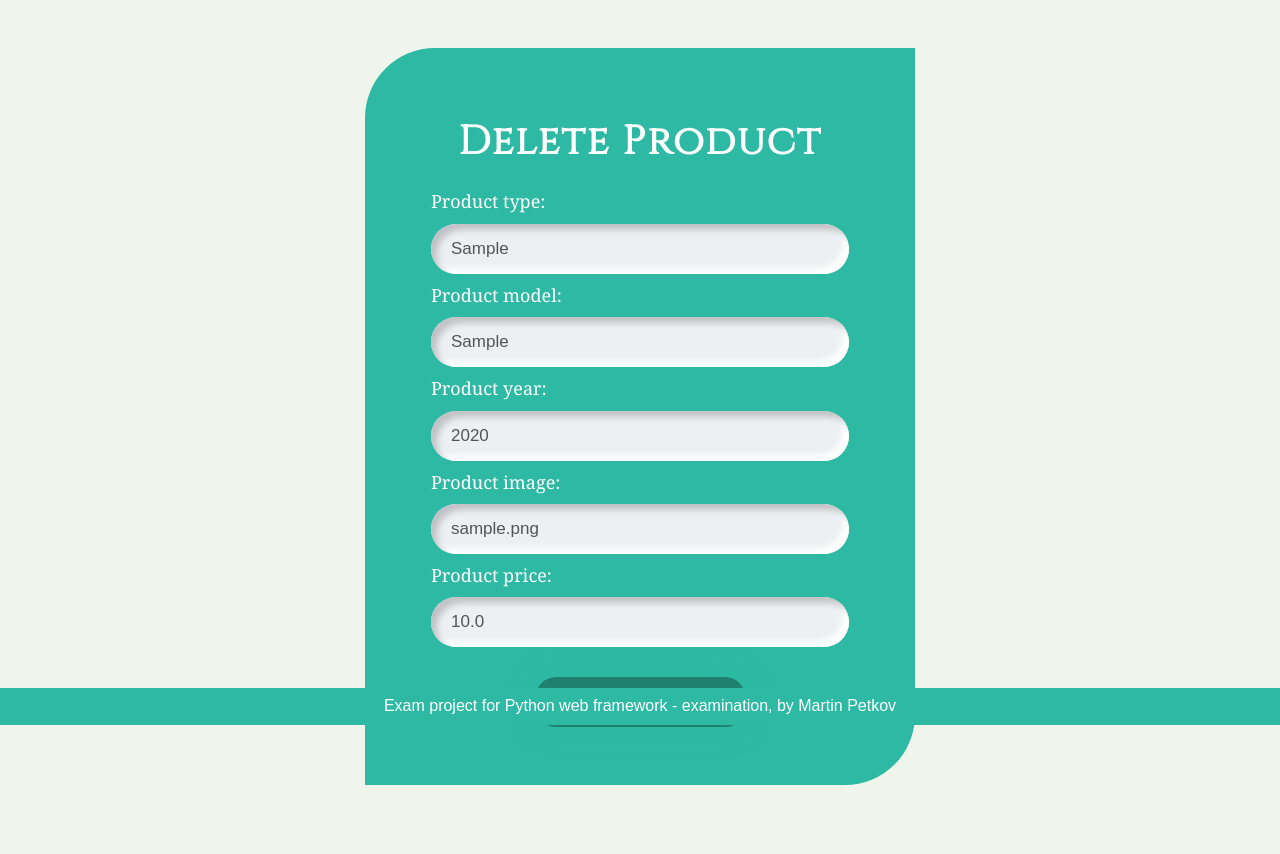
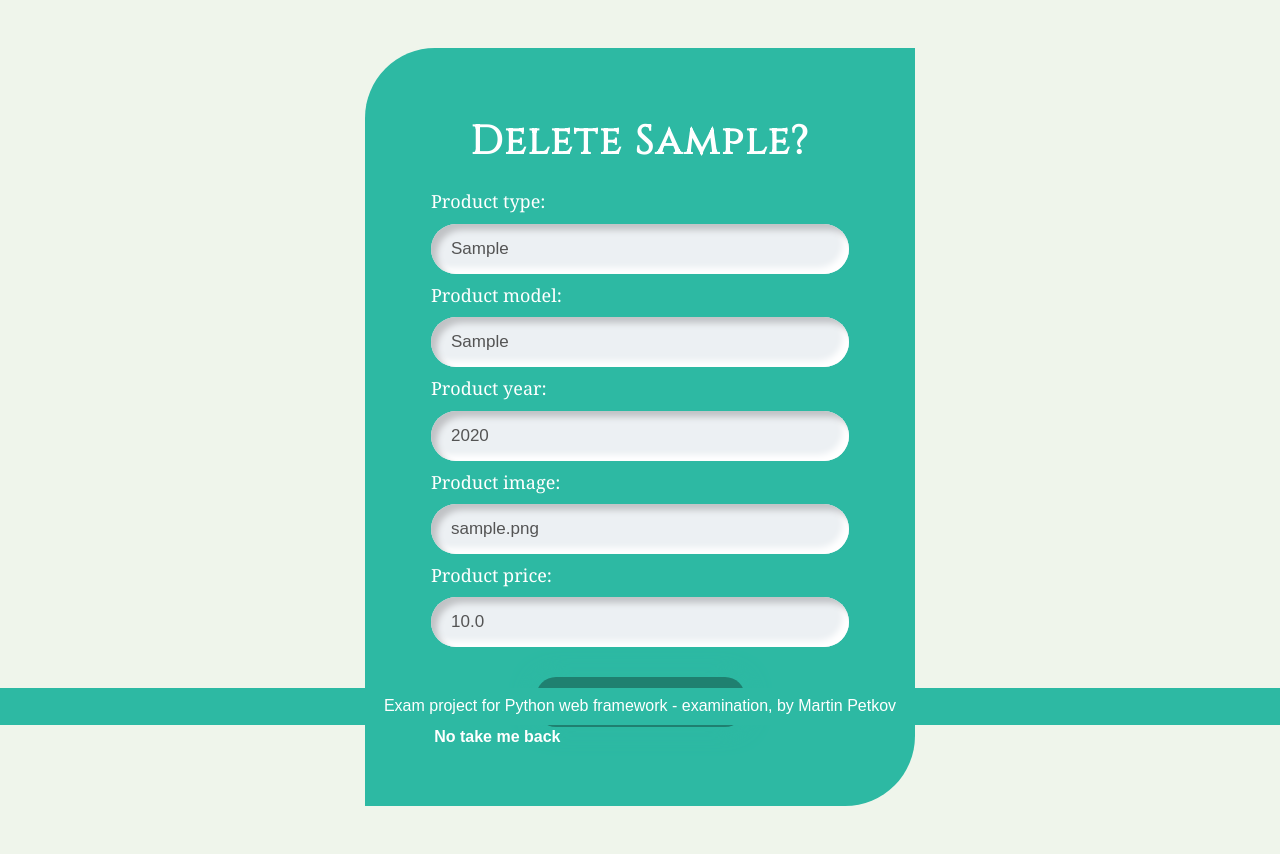
Before and after one commit to MartinP94O/exam_website_project, a Django app: page /product/1/delete/ in a window 1280 px wide. Shown: the part 75-929 px from the top of the page. Before the commit the page ends 860 px from the top, so only its background shows below. Run offline with Django 4.2, Linux system fonts and the light colour scheme; tables that the repository leaves empty hold one stand-in row (values such as "Sample post").

Commit message:
small changes to delete form

```diff
--- a/exam_project/web/forms.py
+++ b/exam_project/web/forms.py
@@ -1,11 +1,9 @@
 from django import forms
-
 
 from exam_project.web.models import Product, BuyingAddress
 
 
 class ProductCreateForm(forms.ModelForm):
-
     class Meta:
         model = Product
         fields = '__all__'
@@ -19,7 +17,6 @@ class ProductCreateForm(forms.ModelForm):
 
 
 class ProductEditForm(forms.ModelForm):
-
     class Meta:
         model = Product
         fields = '__all__'
@@ -33,7 +30,6 @@ class ProductEditForm(forms.ModelForm):
 
 
 class ProductDetailsForm(forms.ModelForm):
-
     class Meta:
         model = Product
         fields = ()
@@ -54,14 +50,12 @@ class ProductDeleteForm(forms.ModelForm):
         return self.instance
 
     class Meta:
-
         model = Product
         fields = '__all__'
         disabled = True
 
 
 class ProductBuyForm(forms.ModelForm):
-
     class Meta:
         model = BuyingAddress
         fields = '__all__'
--- a/templates/product/product-delete.html
+++ b/templates/product/product-delete.html
@@ -5,12 +5,14 @@
         <form id="delete" method="POST" action="{% url 'product delete' pk=product.pk %}">
             <div class="container">
 
-                <h1>Delete Product</h1>
+                <h1>Delete {{ product.product_type }}?</h1>
 
                 {{ form }}
                 {% csrf_token %}
 
-                <input class="btn submit" type="submit" value="Delete Product">
+                <input class="btn submit" type="submit" value="Yes">
+
+                <a class="delete-btn" href="javascript:history.back()">No take me back</a>
 
             </div>
         </form>
```
